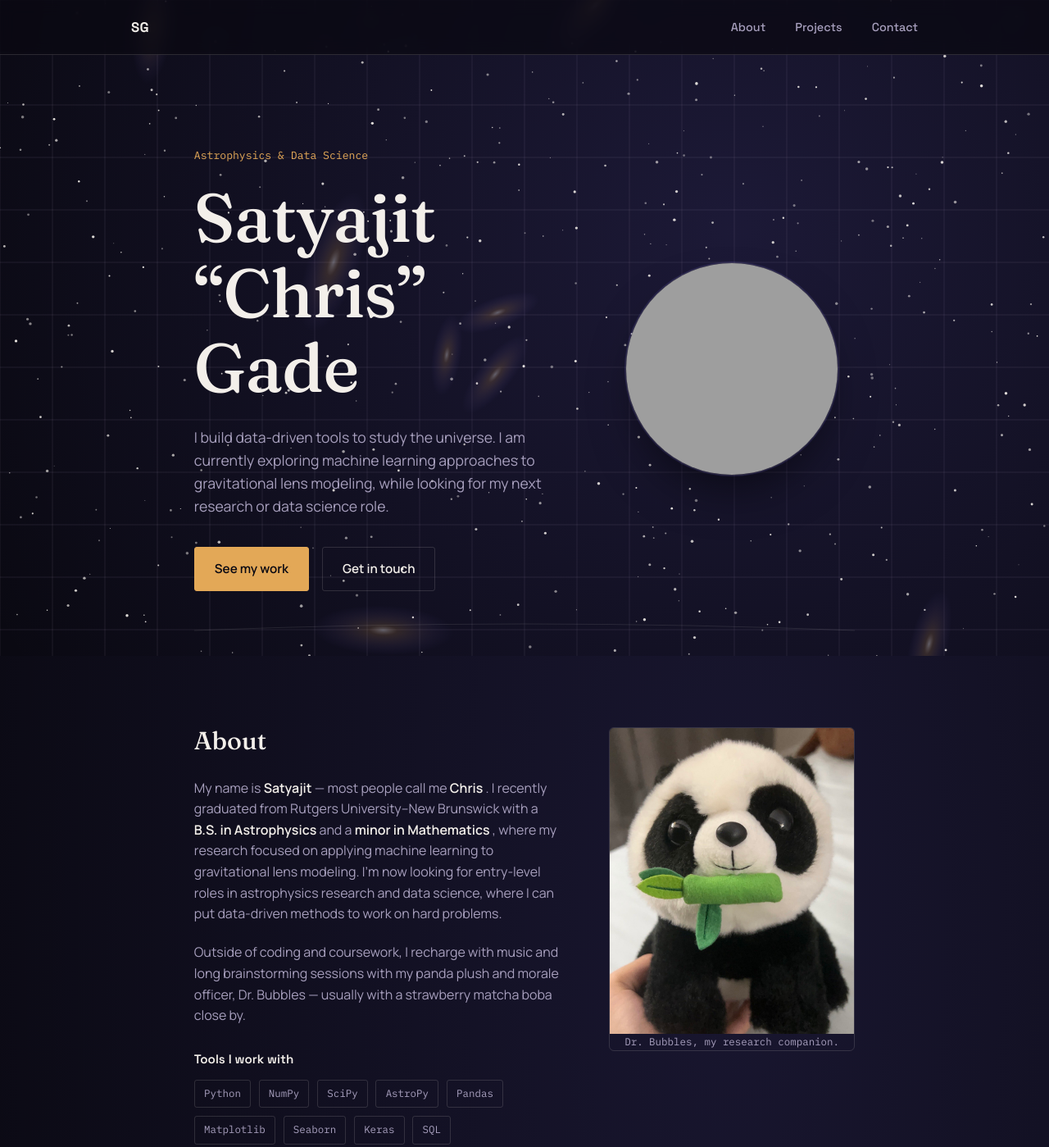
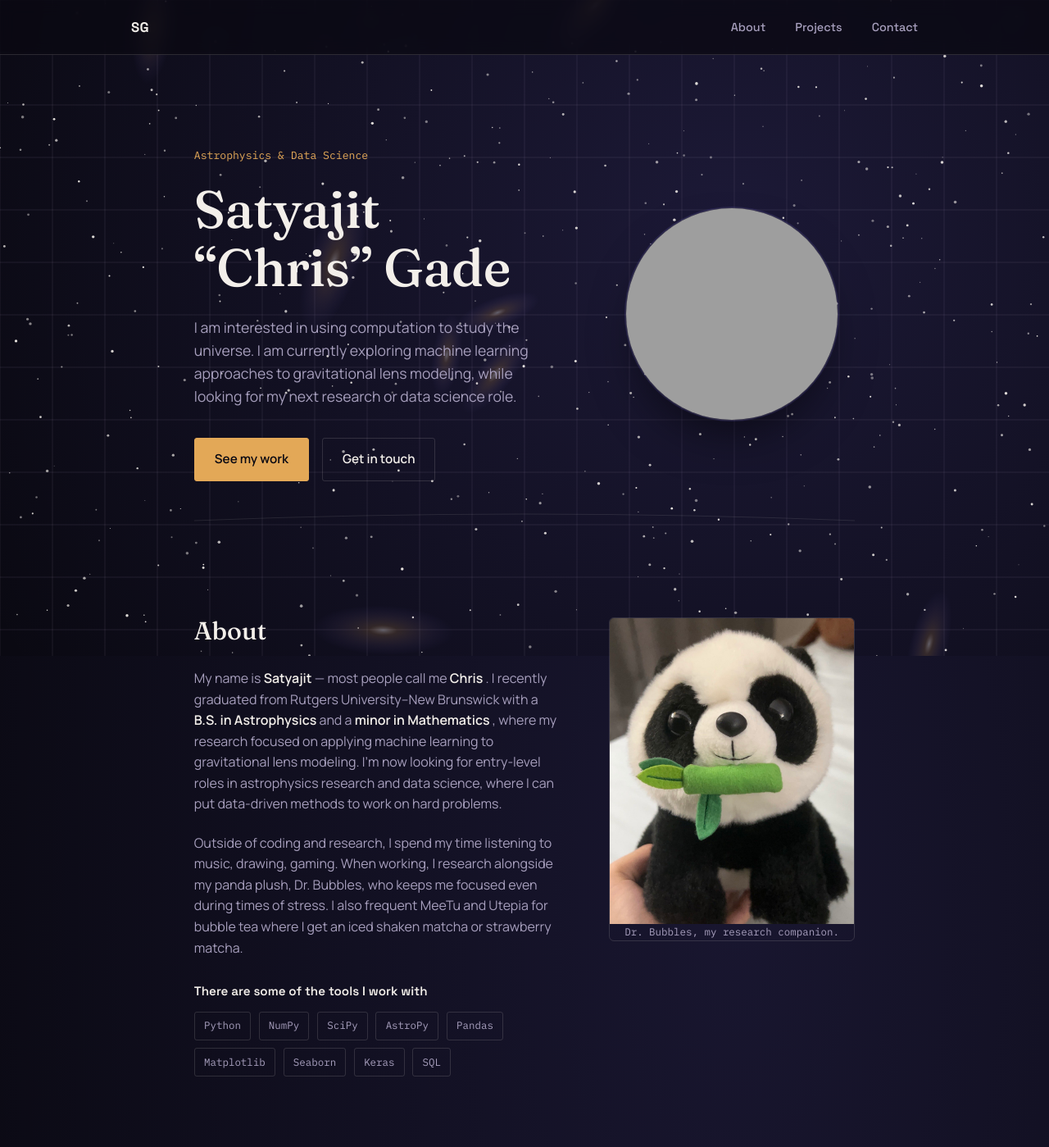
Before and after one commit to satyajitlion/satyajitlion.github.io, a plain HTML site: page index.html in a window 1280 px wide. Shown: the top 1399 px of the page at 82% size. Drawn offline with Linux system fonts and the light colour scheme; grey boxes are pictures that could not be loaded.

Commit message:
Add edits to content of portfolio

```diff
--- a/index.html
+++ b/index.html
@@ -176,15 +176,13 @@
 
 
           <h1>
-            Satyajit<br>
-            “Chris” <br>
-            Gade
+            Satyajit “Chris” Gade
           </h1>
 
 
           <p class="hero-lede">
 
-            I build data-driven tools to study the universe. I am
+            I am interested in using computation to study the universe. I am
             currently exploring machine learning approaches to
             gravitational lens modeling, while looking for my next
             research or data science role.
@@ -234,7 +232,7 @@
 
 
       <p class="hero-hint">
-        Click this and move your cursor over the background!
+        Click this and move your cursor over the background stars and space:
         <button id="lens-toggle" type="button" aria-pressed="false" hidden>Cursor lens: off</button>
       </p>
 
@@ -316,17 +314,16 @@
 
           <p>
 
-            Outside of coding and coursework, I recharge
-            with music and long brainstorming sessions
-            with my panda plush and morale officer,
-            Dr. Bubbles — usually with a strawberry
-            matcha boba close by.
+            Outside of coding and research, I spend my time listening to music, drawing,
+            gaming. When working, I research alongside my panda plush, Dr. Bubbles, who keeps me focused
+            even during times of stress. I also frequent MeeTu and Utepia for bubble tea where I get
+            an iced shaken matcha or strawberry matcha.
 
           </p>
 
 
           <h3 class="tools-heading">
-            Tools I work with
+            There are some of the tools I work with
           </h3>
 
 
--- a/style.css
+++ b/style.css
@@ -809,7 +809,7 @@ button:focus-visible {
     clamp(
       3rem,
       7vw,
-      5.2rem
+      4rem
     );
 
 
```
